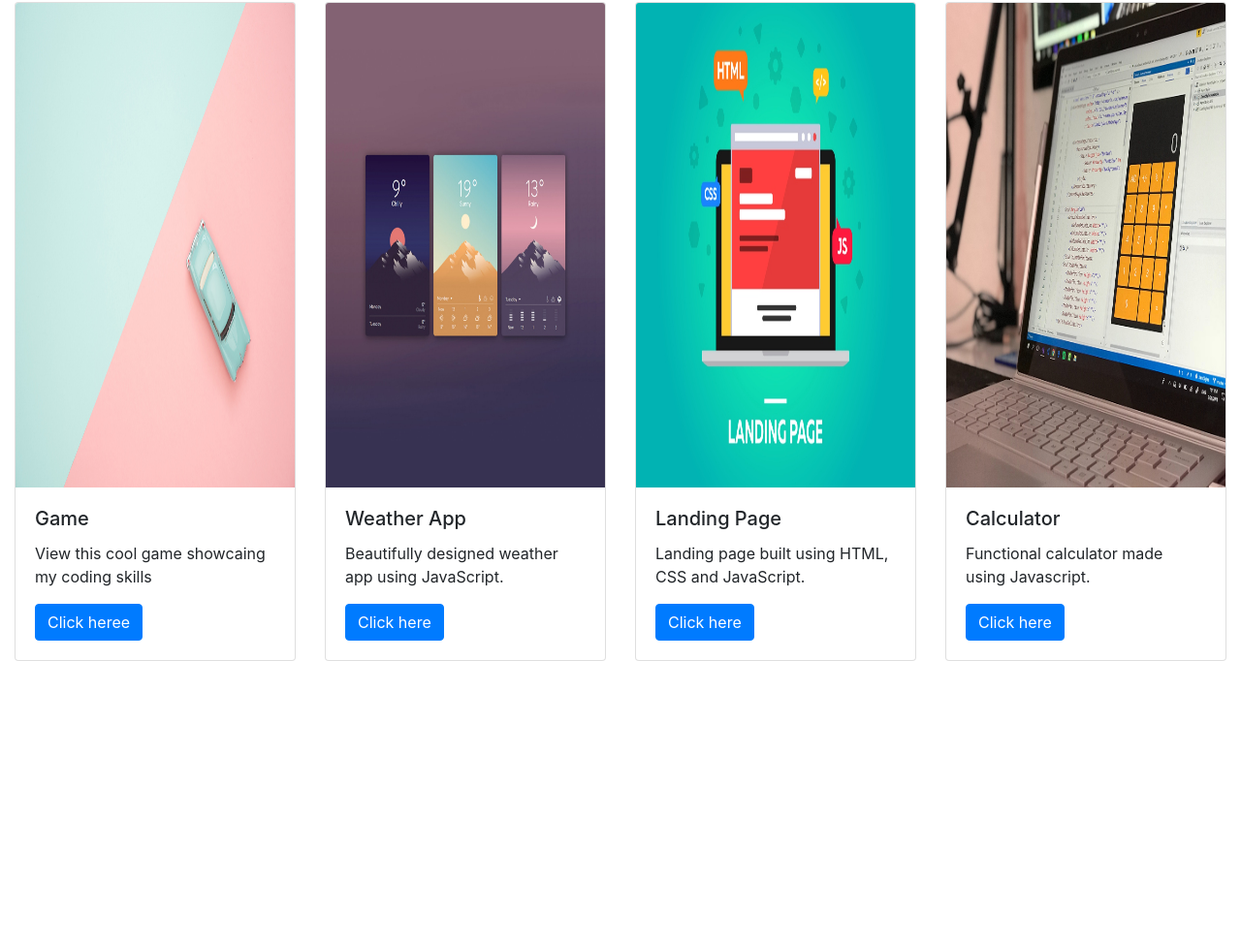
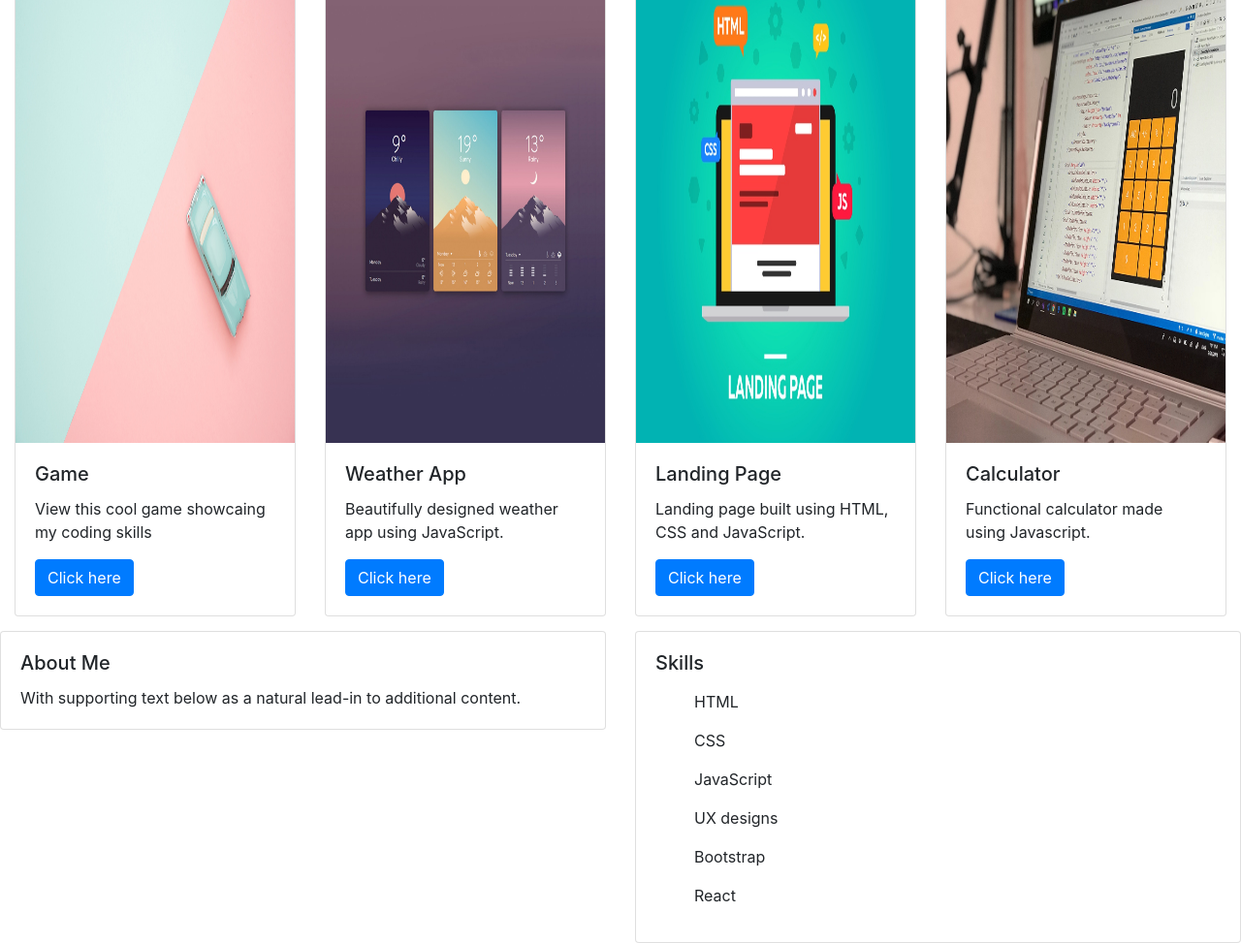
Before and after one commit to ellaflo/bootstrap-portfolio, a plain HTML site: page index.html in a window 1280 px wide. Shown: the part 1453-2426 px from the top of the page at 97% size. Before the commit the page ends 2150 px from the top, so only its background shows below. Drawn offline with nearby package versions, Linux system fonts and the light colour scheme.

Commit message:
skills section added

```diff
--- a/index.html
+++ b/index.html
@@ -30,16 +30,16 @@
         <img src="./images/profile-picture.jpg" class="profilepic">
         <div class="container">
           <h1 class="display-4">Floella Otudeko</h1>
-          <h2>About me</h2>
           <p class="lead">Frontend Developer // HTML // CSS // JavaScript. <br>
              My name is Floella and I am a Frontend Developer
             Check out my portfolio and see my HTML, CSS & JavaScript skills</p>
         </div>
       </div>
 
-      <div>
+    <section>
+      <header>
         <h2>Work</h2>
-      </div>
+      </header>
 
       <div class="container-fluid">
         <div class="row">
@@ -86,7 +86,7 @@
               </div>
             </div>
           </div>
-        </div><!-- Close row -->
+        </div>
 
         <div class="row">
           <div class="cardContainer col-lg-3 col-md-3 col-sm-12">
@@ -95,7 +95,7 @@
               <div class="card-body">
                 <h5 class="card-title">Game</h5>
                 <p class="card-text">View this cool game showcaing my coding skills</p>
-                <a href="#" class="btn btn-primary">Click heree</a>
+                <a href="#" class="btn btn-primary">Click here</a>
               </div>
             </div>
           </div>
@@ -132,11 +132,35 @@
               </div>
             </div>
           </div>
-        </div><!-- close row -->
-      </div><!-- Close container fluid -->
+        </div>
+      </div>
+     </section>
 
-
-
+      <div class="row">
+        <div class="col-sm-6">
+          <div class="card">
+            <div class="card-body">
+              <h5 class="card-title">About Me</h5>
+              <p class="card-text">With supporting text below as a natural lead-in to additional content.</p>
+            </div>
+          </div>
+        </div>
+        <div class="col-sm-6">
+          <div class="card">
+            <div class="card-body">
+              <h5 class="card-title">Skills</h5>
+              <p class="card-text">
+                <ul>HTML</ul>
+                <ul>CSS</ul>
+                <ul>JavaScript</ul>
+                <ul>UX designs</ul>
+                <ul>Bootstrap</ul>
+                <ul>React</ul>
+                </p>
+            </div>
+          </div>
+        </div>
+      </div>
 
 
 
```
